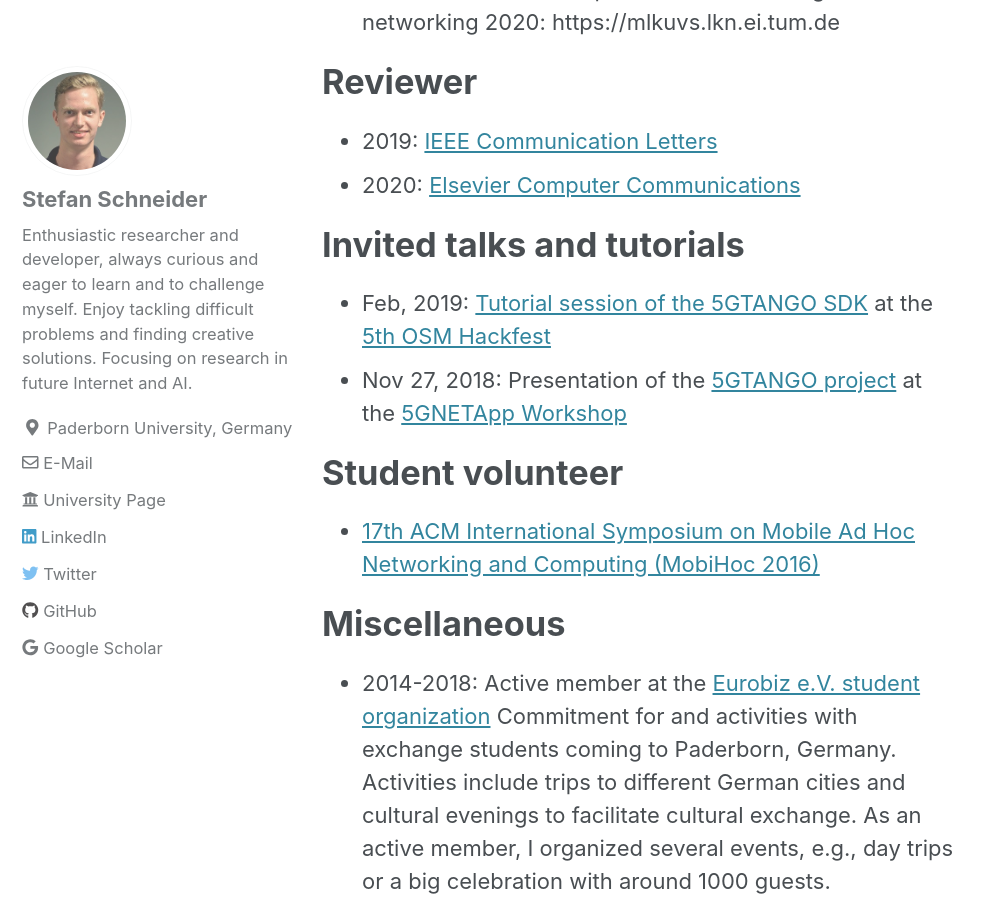
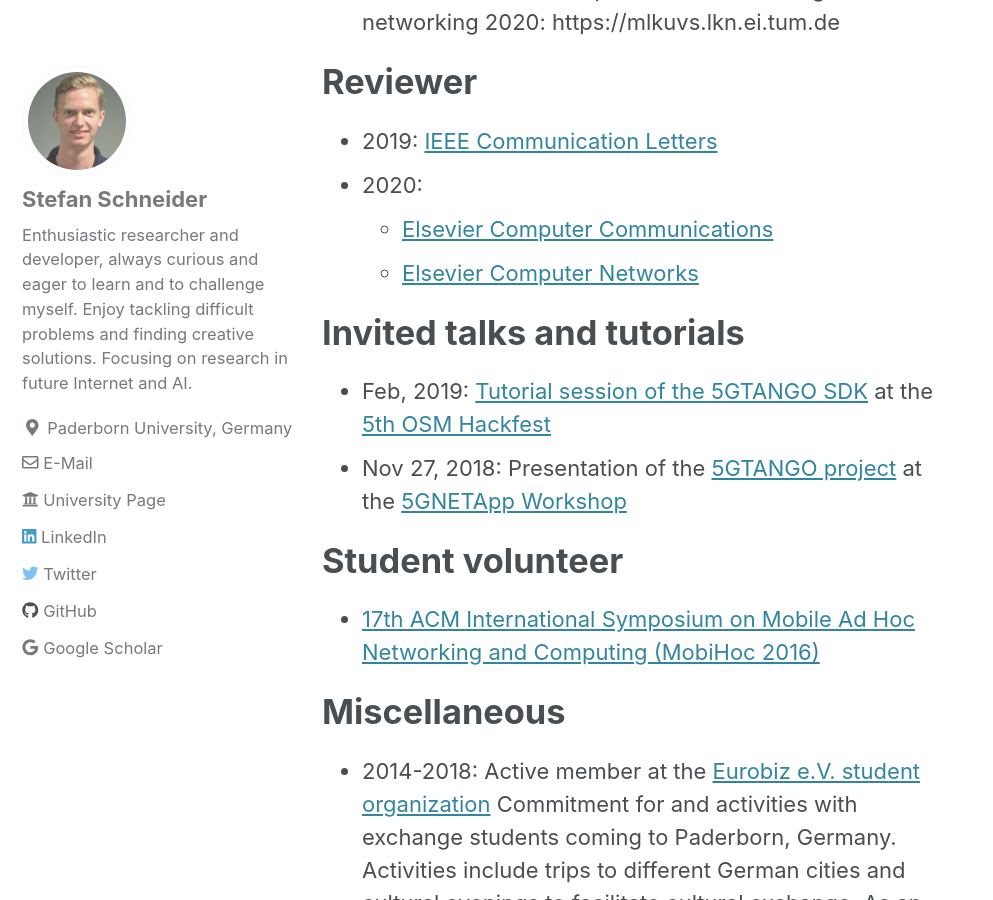
Before and after one commit to stefanbschneider/stefanbschneider.github.io, a Jekyll site: the page built from _pages/service.md, in a window 1280 px wide and 900 px high, scrolled down 535 px. Shown: the whole window, without its empty margins (0-993 px from the left). Built offline with Jekyll 4.4.1, drawn with Linux system fonts in a browser that asks for light colours; cached includes are drawn as plain includes; nearby versions of some CDN libraries.

Commit message:
added review

```diff
--- a/_pages/service.md
+++ b/_pages/service.md
@@ -13,7 +13,9 @@
 # Reviewer
 
 * 2019: [IEEE Communication Letters](https://ieeexplore.ieee.org/xpl/RecentIssue.jsp?punumber=4234)
-* 2020: [Elsevier Computer Communications](https://www.journals.elsevier.com/computer-communications)
+* 2020:
+  * [Elsevier Computer Communications](https://www.journals.elsevier.com/computer-communications)
+  * [Elsevier Computer Networks](https://www.journals.elsevier.com/computer-networks)
 
 # Invited talks and tutorials
 
```
